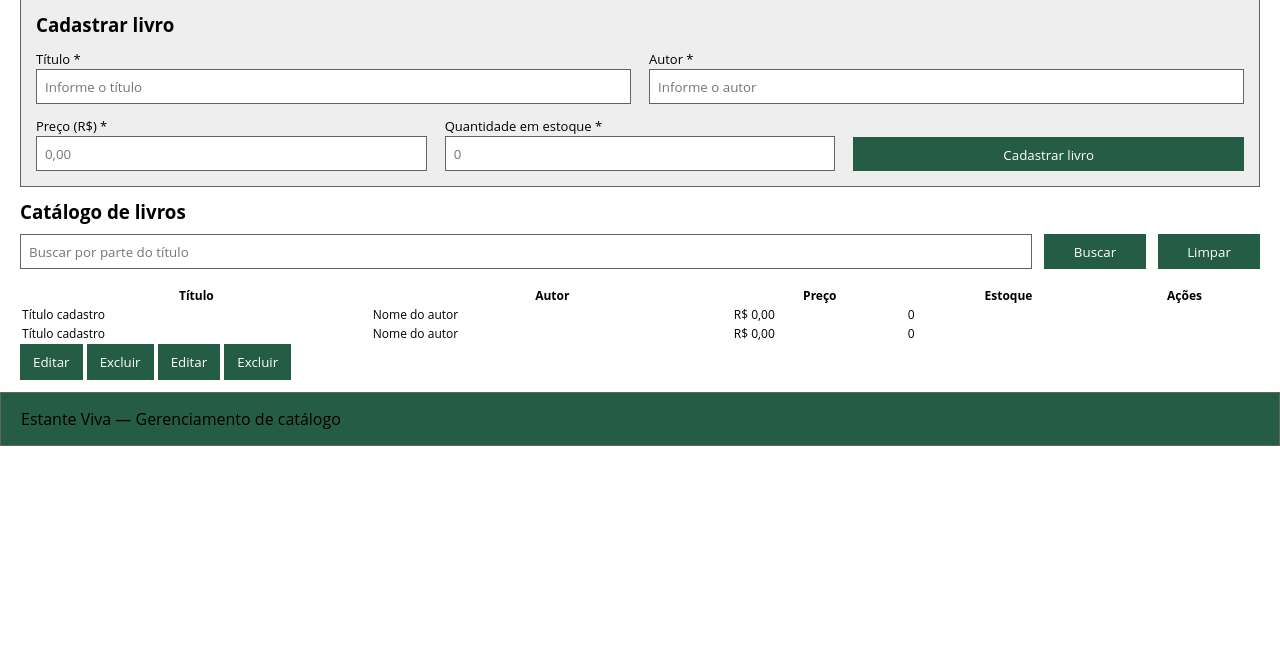
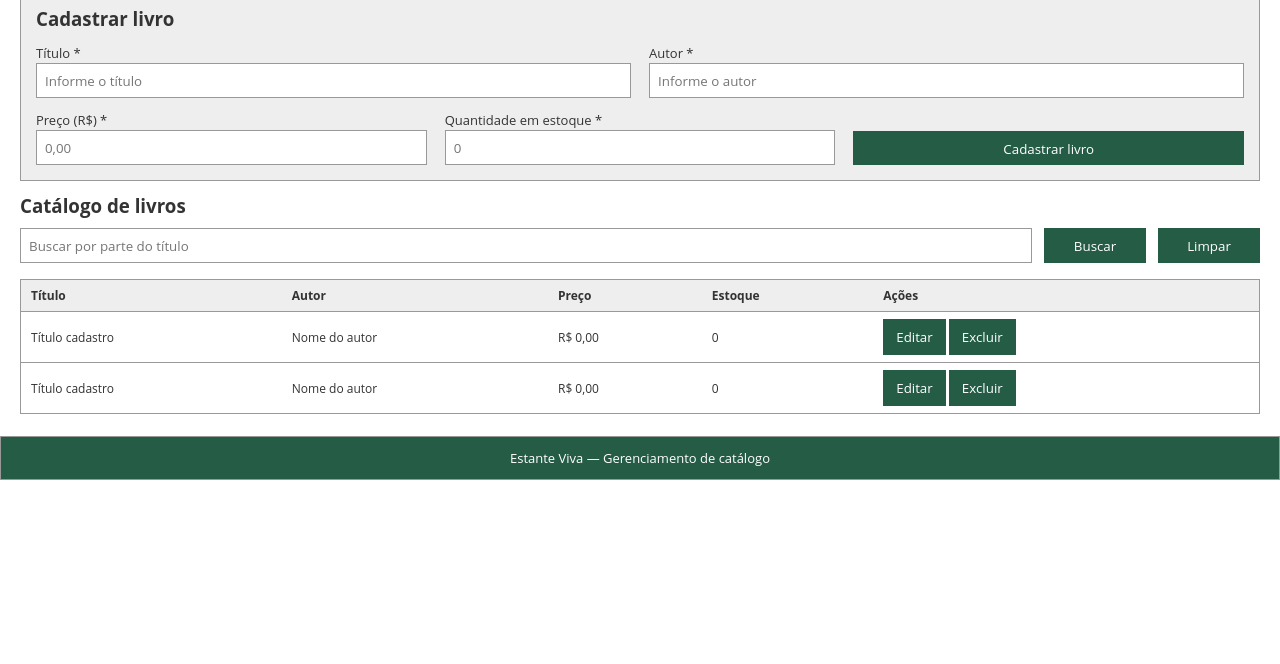
Before and after one commit to gabrielbpaulino/Estante_Viva, a plain HTML site: page Web/index.html in a window 1280 px wide. Shown: the part 136-800 px from the top of the page. Drawn offline with Linux system fonts and the light colour scheme.

Commit message:
Projeto Estante

```diff
--- a/Web/index.html
+++ b/Web/index.html
@@ -85,6 +85,10 @@
                         <td>Nome do autor</td>
                         <td>R$ 0,00</td>
                         <td>0</td>
+                        <td>
+                            <button class="botao_editar">Editar</button>
+                            <button class="botao_excluir">Excluir</button>
+                        </td>
                     </tr>
 
                     <tr>
@@ -92,15 +96,16 @@
                         <td>Nome do autor</td>
                         <td>R$ 0,00</td>
                         <td>0</td>
+                        <td>
+                            <button class="botao_editar">Editar</button>
+                            <button class="botao_excluir">Excluir</button>
+                        </td>
                     </tr>
 
                 </tbody>
 
             </table>
 
-                <button class="botao_editar">Editar</button> <button class="botao_excluir">Excluir</button>
-                <button class="botao_editar">Editar</button> <button class="botao_excluir">Excluir</button>
-
     </main>
 
     <footer>Estante Viva — Gerenciamento de catálogo</footer>
--- a/Web/style.css
+++ b/Web/style.css
@@ -7,12 +7,14 @@
 
 body {
     background-color: #FFFFFF;
+    color: #333333;
 }
 
 nav, footer {
     background-color: #245C46;
-    border: 1px solid hsl(0, 0%, 39%);
-    padding: 15px 20px;
+    color: #FFFFFF;
+    border: 1px solid #999;
+    padding: 12px 20px;
     display: flex;
     justify-content: space-between;
     align-items: center;
@@ -25,7 +27,7 @@ nav, footer {
 }
 
 a {
-    color: #000000;
+    color: #FFFFFF;
     text-decoration: none;
     font-size: 13px;
 }
@@ -40,7 +42,7 @@ h1 {
 
 form {
     background: #EEEEEE;
-    border: 1px solid hsl(0, 0%, 39%);
+    border: 1px solid #999;
     padding: 15px;
     display: grid;
     grid-template-columns: repeat(6, 1fr);
@@ -67,7 +69,7 @@ input {
     width: 100%;
     height: 35px;
     padding: 8px;
-    border: 1px solid hsl(0, 0%, 39%);
+    border: 1px solid #999;
 }
 
 .botao_cadastrar {
@@ -76,10 +78,11 @@ input {
 }
 
 button {
-    background: #245C46;
-    color: white;
+    background-color: #245C46;
+    color: #FFFFFF;
     border: 1px solid #245C46;
     padding: 8px 12px;
+    cursor: pointer;
 }
 
 section {
@@ -99,8 +102,29 @@ section h3 {
     height: 35px;
 }
 
+th, td {
+    border-bottom: 1px solid #999;
+    padding: 7px 10px;
+    text-align: left;
+}
+
 table {
     width: 100%;
+    border-collapse: collapse;
+    border: 1px solid #999;
     font-size: 12px;
+}
 
+th {
+    background-color: #EEEEEE;
 }
+
+td button {
+    padding: 8px 12px;
+}
+
+footer {
+    justify-content: center;
+    margin-top: 10px;
+    font-size: 13px;
+}
```
